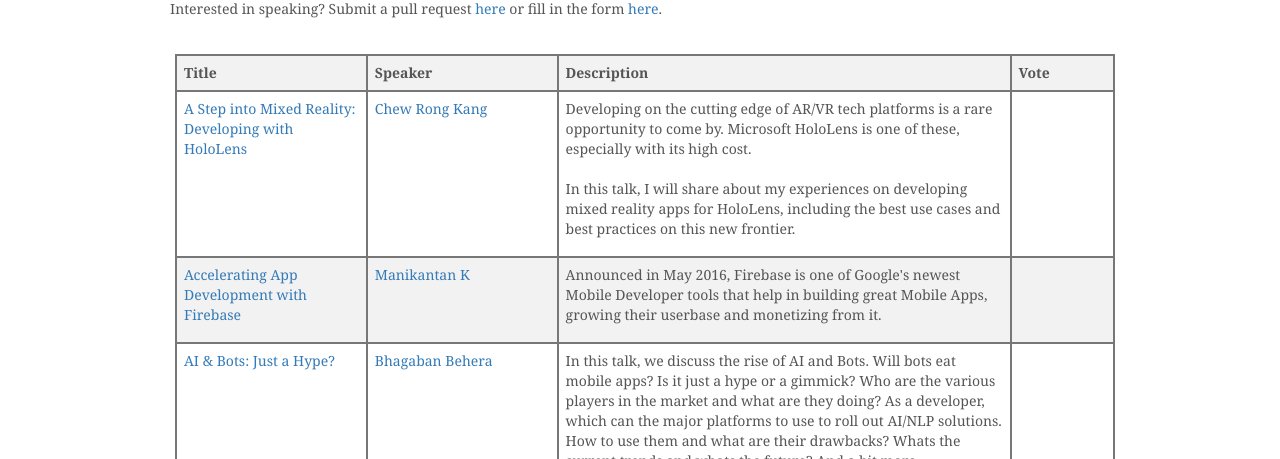
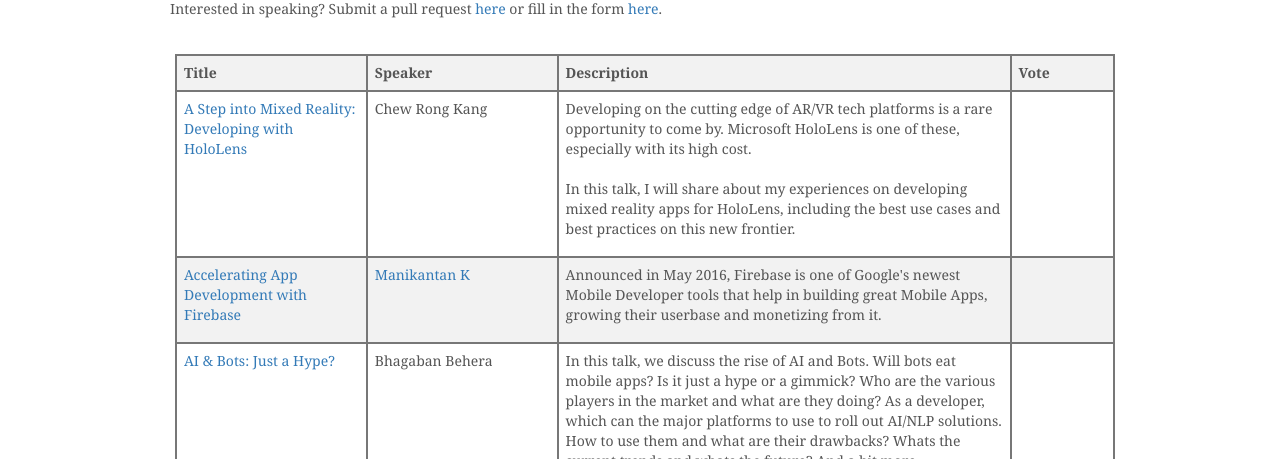
Before and after one commit to geekcampsg/website-2016, a Jekyll site: the page built from talks.html, in a window 1280 px wide. Shown: the part 227-686 px from the top of the page. Built offline with Jekyll 4.4.1, drawn with Linux system fonts in a browser that asks for light colours; comment, search, counter and statistics services are not loaded.

Commit message:
only linkify speaker names if we have a link

```diff
--- a/talks.html
+++ b/talks.html
@@ -41,9 +41,13 @@ description: Attending Geekcamp.SG 2016? Vote for the talks you're interested in
     <div class="flex-row">
       <div class="flex-cell" data-header="Title"><a href="/{{ talk.slug | datapage_url: 'talks' }}">{{ talk.talk.title }}</a></div>
       <div class="flex-cell" data-header="Speaker">
+        {% if talk.speaker.link %}
         <a href="{{ talk.speaker.link }}">
+        {% endif %}
           {{ talk.speaker.name }}
+        {% if talk.speaker.link %}
         </a>
+        {% endif %}
       </div>
       <div class="flex-cell flex-cell-wide" data-header="Description"><p>{{ talk.talk.description | newline_to_br }}</p></div>
       <div class="flex-cell flex-cell-narrow" data-header="Vote">
```
